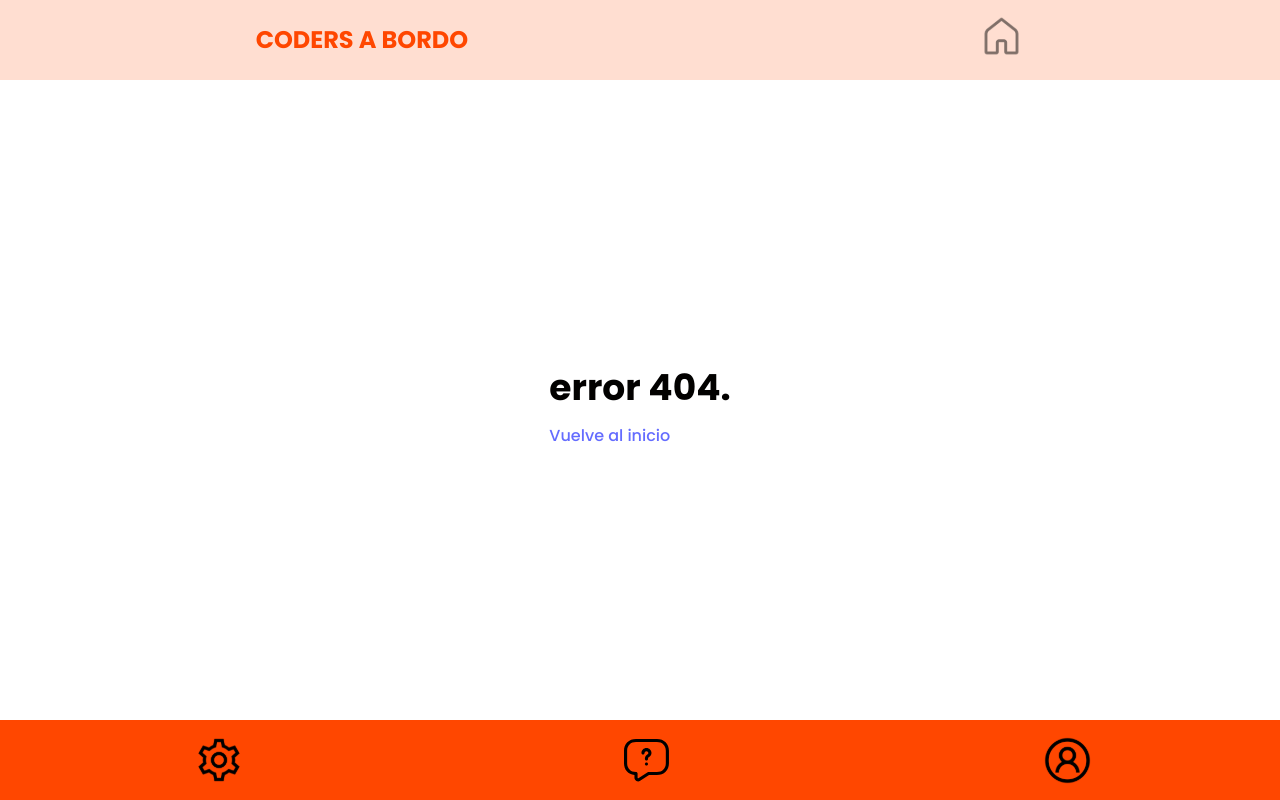
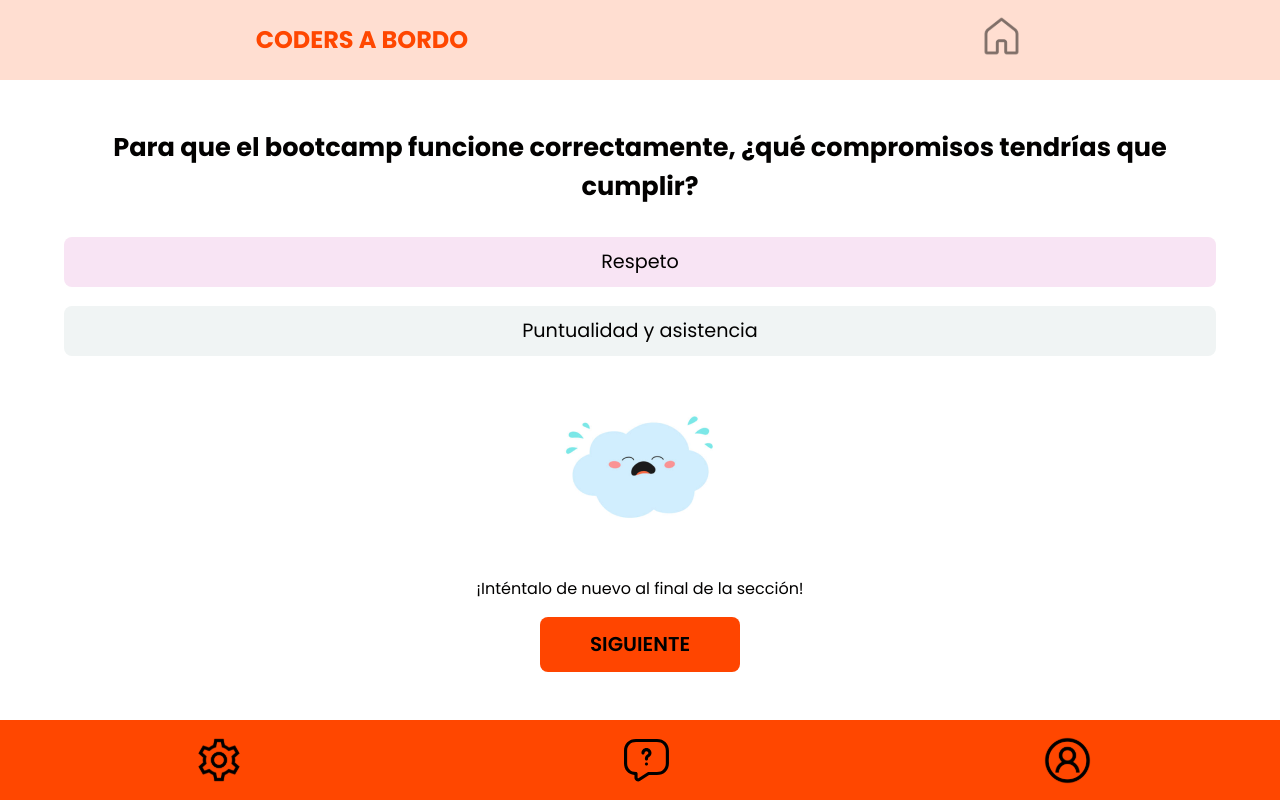
Before and after one commit to stranger-strings-team/front-codersabordo, a React (Vite) app: page /respuesta-incorrecta in a window 1280 px wide. Before the commit this address had no page. Built offline with nearby package versions, Linux system fonts and the light colour scheme.

Commit message:
created routes respuesta incorrecta and seccion completa

```diff
--- a/src/Routes.tsx
+++ b/src/Routes.tsx
@@ -8,6 +8,8 @@ import Final from './pages/Final/Final';
 import Profile from './pages/Profile/Profile';
 import {IncompleteSection}  from './pages/IncompleteSection/IncompleteSection';
 import Welcome from './pages/Welcome/Welcome';
+import Incorrect from './pages/Incorrect/Incorrect';
+import CompletedSection from './pages/CompletedSection/CompletedSection';
 
 
 const CreateRoutes = () => (
@@ -15,9 +17,11 @@ const CreateRoutes = () => (
       <Route index element={<Home/>}/>
       <Route path="/" element={<Layout />}>
         <Route path='/welcome' element={<Welcome />} />
-      <Route path="/profile" element={<Profile/>}/>
+        <Route path="/profile" element={<Profile/>}/>
         <Route path="/onboarding" element={<Onboarding/>}/>
+        <Route path="/respuesta-incorrecta" element={<Incorrect/>}/>
         <Route path="/seccion-incompleta" element={<IncompleteSection/>}/>
+        <Route path="/seccion-completada" element={<CompletedSection/>}/>
         <Route path="/final" element={<Final/>}/>
         <Route path="*" element={<NoMatch />} />
       </Route>
--- a/src/pages/Incorrect/Incorrect.tsx
+++ b/src/pages/Incorrect/Incorrect.tsx
@@ -2,6 +2,7 @@ import React from 'react'
 import { BlueButton, PurpleButton } from '../../components/QuestionButton/questionButton.style';
 import Incorrecta from '../../assets/incorrecta.png'
 import {Container, ParagraphContainer, DarkText} from '../../Global.style'
+import { NextButton } from '../../components/NextButton';
 
 type Props = {}
 
@@ -15,6 +16,7 @@ const Incorrect = (props: Props) => {
         <ParagraphContainer>
             <DarkText>¡Inténtalo de nuevo al final de la sección!</DarkText>
           </ParagraphContainer>
+          <NextButton/>
     </Container>
   )
 }
```
